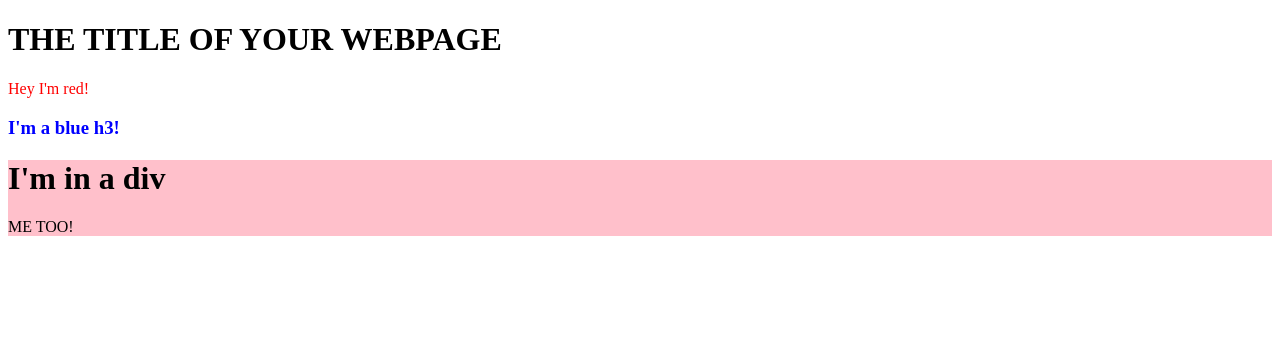
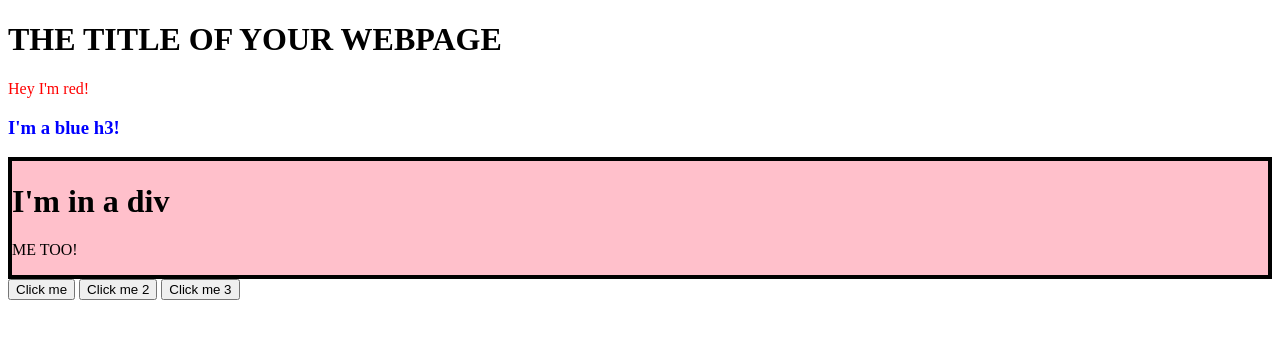
Before and after one commit to TeddyTheKing/DOM, a plain HTML site: page first_exercise/index.html in a window 1280 px wide. Drawn offline with Linux system fonts and the light colour scheme.

Commit message:
Event methods

```diff
--- a/first_exercise/index.html
+++ b/first_exercise/index.html
@@ -10,6 +10,9 @@
       THE TITLE OF YOUR WEBPAGE
     </h1>
     <div id="container"></div>
+    <button onclick="alert('Hello World')">Click me</button>
+    <button id="btn2">Click me 2</button>
+    <button id="btn3">Click me 3</button>
   </body>
   <script src="./script.js"></script>
 </html>
--- a/first_exercise/script.js
+++ b/first_exercise/script.js
@@ -5,14 +5,14 @@ const odst = document.createElement('p');
 odst.textContent = "Hey I'm red!";
 odst.setAttribute('style', 'color: red;');
 container.append(odst);
-//creating <h3>
+// creating <h3>
 const nadpis = document.createElement('h3');
 nadpis.textContent = "I'm a blue h3!";
 nadpis.setAttribute('style', 'color: blue;');
 container.append(nadpis);
 // creating <div>
 const slozka = document.createElement('div');
-slozka.setAttribute('style', 'border-color: black; background: pink;')
+slozka.setAttribute('style', 'border-color: black; border: 4px solid; background: pink;')
 const nadpisB = document.createElement('h1');
 const odstB = document.createElement('p');
 nadpisB.textContent = "I'm in a div";
@@ -20,3 +20,11 @@ odstB.textContent = "ME TOO!";
 container.append(slozka);
 slozka.append(nadpisB);
 slozka.append(odstB);
+// button action 2 (button action 1 je napsaný v html)
+const btn2 = document.querySelector('#btn2');
+btn2.onclick = () => alert("Hello World 2");
+// button action 3
+const btn3 = document.querySelector('#btn3');
+btn3.addEventListener('click', () => {
+    alert("Hello World 3");
+});
```
